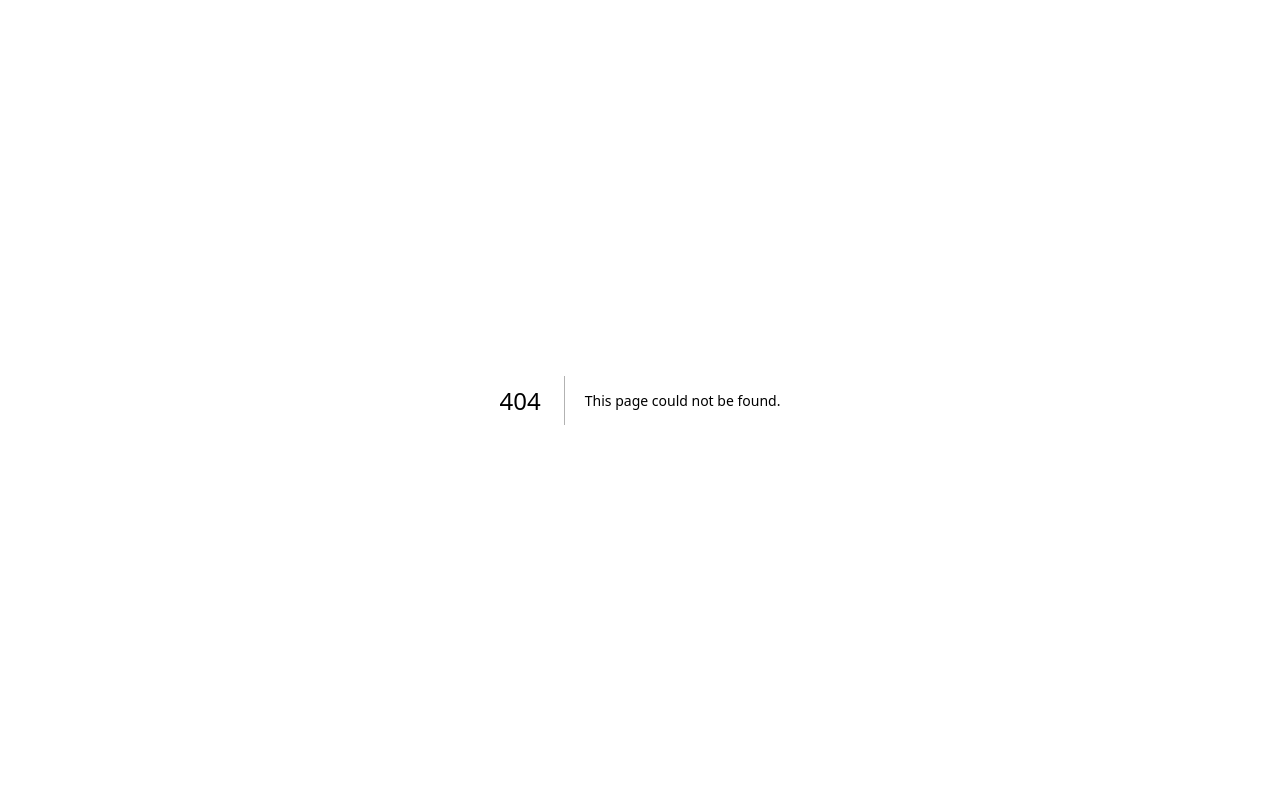
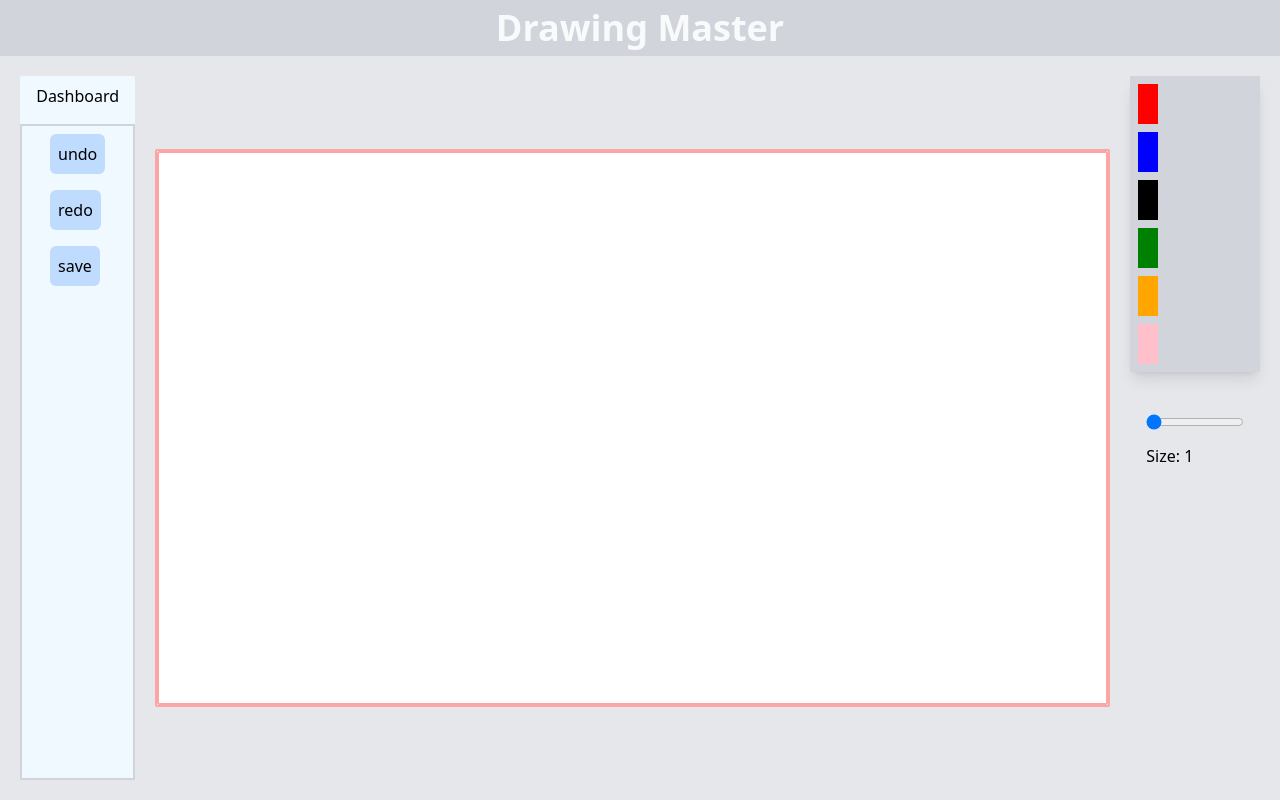
Before and after one commit to mohit-rathee/PlaygroundJS, a Next.js app: page /drawing_master in a window 1280 px wide. Before the commit this address had no page. Built offline with nearby package versions, Linux system fonts and the light colour scheme.

Commit message:
add lineWidth in strokes

```diff
--- a/app/components/canvas.tsx
+++ b/app/components/canvas.tsx
@@ -5,6 +5,7 @@ function Canvas({ canvasRef, addStroke, lastLayerIndex }: canvasProp) {
     const [isDrawing, setIsDrawing] = useState<boolean>(false)
     const [currentStroke, setCurrentStroke] = useState<pointer[]>([])
     const [color, setColor] = useState<String>('black')
+    const [lineWidth, setLineWidth] = useState<Number>(1);
 
 
 
@@ -24,6 +25,7 @@ function Canvas({ canvasRef, addStroke, lastLayerIndex }: canvasProp) {
         context.beginPath()
         context.moveTo(startingPoint.x, startingPoint.y);
         context.strokeStyle = color
+        context.lineWidth = lineWidth
     }
 
     //function handleMouseMove
@@ -59,6 +61,7 @@ function Canvas({ canvasRef, addStroke, lastLayerIndex }: canvasProp) {
         context?.closePath();
         const newStroke: Stroke = {
             color: color,
+            width: lineWidth,
             coordinates: [...currentStroke, stopingPoint],
         }
         addStroke(newStroke);
@@ -72,7 +75,11 @@ function Canvas({ canvasRef, addStroke, lastLayerIndex }: canvasProp) {
                 canvasRef={canvasRef}
                 lastLayerIndex={lastLayerIndex}
             />
-            <ColorPalette onColorSelect={setColor} />
+            <ColorPalette
+                onColorSelect={setColor}
+                setLineWidth={setLineWidth}
+                lineWidth={lineWidth}
+            />
         </>
     )
 }
@@ -127,22 +134,42 @@ const colors = [
     'pink',
 ];
 
-const ColorPalette = ({ onColorSelect }) => {
+const ColorPalette = ({ onColorSelect, setLineWidth, lineWidth }: any) => {
+    const handleSliderChange = (event: any) => {
+        const value = event.target.value;
+        setLineWidth(value);
+    };
+
     return (
-        <>
-            <aside className="w-24 bg-gray-200 p-2 shadow-lg">
+        <div className="flex flex-col gap-2 w-full h-full">
+            <aside className="bg-gray-300 p-2 shadow-lg">
                 <div className="flex flex-col gap-2">
                     {colors.map((color) => (
                         <div
                             key={color}
-                            className="w-full h-10 cursor-pointer"
+                            className="w-5 h-10 cursor-pointer"
                             style={{ backgroundColor: color }}
                             onClick={() => onColorSelect(color)}
                         ></div>
                     ))}
                 </div>
             </aside>
-        </>
+            <div className="p-4">
+                <div className="mt-4">
+                    <input
+                        type="range"
+                        min="1"
+                        max="10"
+                        value={lineWidth}
+                        onChange={handleSliderChange}
+                        className="w-full"
+                    />
+                    <span className="block mt-2">
+                        Size: {lineWidth}
+                    </span>
+                </div>
+            </div>
+        </div>
     );
 };
 export default Canvas
--- a/app/components/side_bar.tsx
+++ b/app/components/side_bar.tsx
@@ -1,4 +1,4 @@
-export default function Board({ undo, redo, save, strokePointer, layerLength}: boardProp): JSX.Element {
+export default function Board({ undo, redo, save/* , strokePointer, layerLength */}: boardProp): JSX.Element {
     return (
         <div className='w-1/5 pt-2 h-full flex flex-col bg-sky-50 rounded-sm'>
             <div className='text-center  h-10'>Dashboard</div>
@@ -18,9 +18,9 @@ export default function Board({ undo, redo, save, strokePointer, layerLength}: b
                 >
                     save
                 </button>
-                layer: {strokePointer.layer}<br />
-                stroke: {strokePointer.stroke}<br />
-                {layerLength.toString()}/200<br />
+                {/* layer: {strokePointer.layer}<br /> */}
+                {/* stroke: {strokePointer.stroke}<br /> */}
+                {/* {layerLength.toString()}/200<br /> */}
             </div>
         </div>
     )
--- a/app/mouse_locator/page.tsx
+++ b/app/drawing_master/page.tsx
@@ -7,7 +7,7 @@ import Board from '../components/side_bar';
 export default function Home() {
     return (
         <HomeTemplate
-            title="Mouse Locater"
+            title="Drawing Master"
             childComponent={<Playground />}
         />
     );
@@ -26,6 +26,7 @@ function redrawLayer(layerCanvas: any, firstStroke: number, lastStroke: number,
         const stroke_points = stroke.coordinates
         context.beginPath();
         context.strokeStyle = stroke.color
+        context.lineWidth = stroke.width
         context.moveTo(stroke_points[0].x, stroke_points[0].y);
         stroke_points.forEach((point: pointer, index: number) => {
             if (index > 0) {
--- a/app/page.tsx
+++ b/app/page.tsx
@@ -20,7 +20,7 @@ const Explain: React.FC = () => {
       </p>
       <div className='flex flex-wrap gap-4 justify-center'>
         {/*Route Buttons*/}
-        <Button url="/mouse_locator" text="Mouse Locator" />
+        <Button url="/drawing_master" text="Drawing Master" />
       </div>
     </div>
   );
--- a/app/types/mouse_locator.d.ts
+++ b/app/types/mouse_locator.d.ts
@@ -5,6 +5,7 @@ interface pointer {
 interface Stroke {
     coordinates: pointer[];
     color: String;
+    width: Number
     // style
     // width ...etc
 };
```
